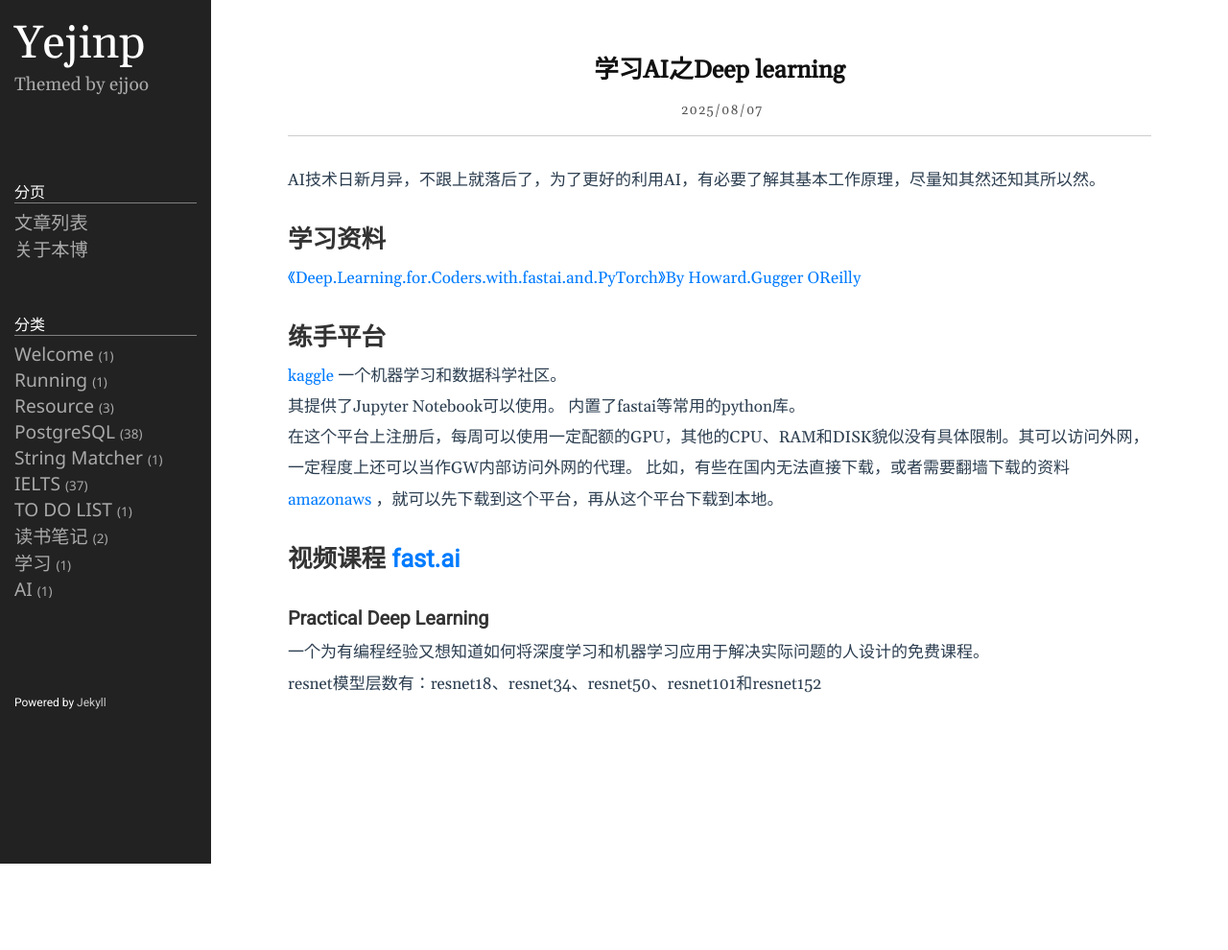
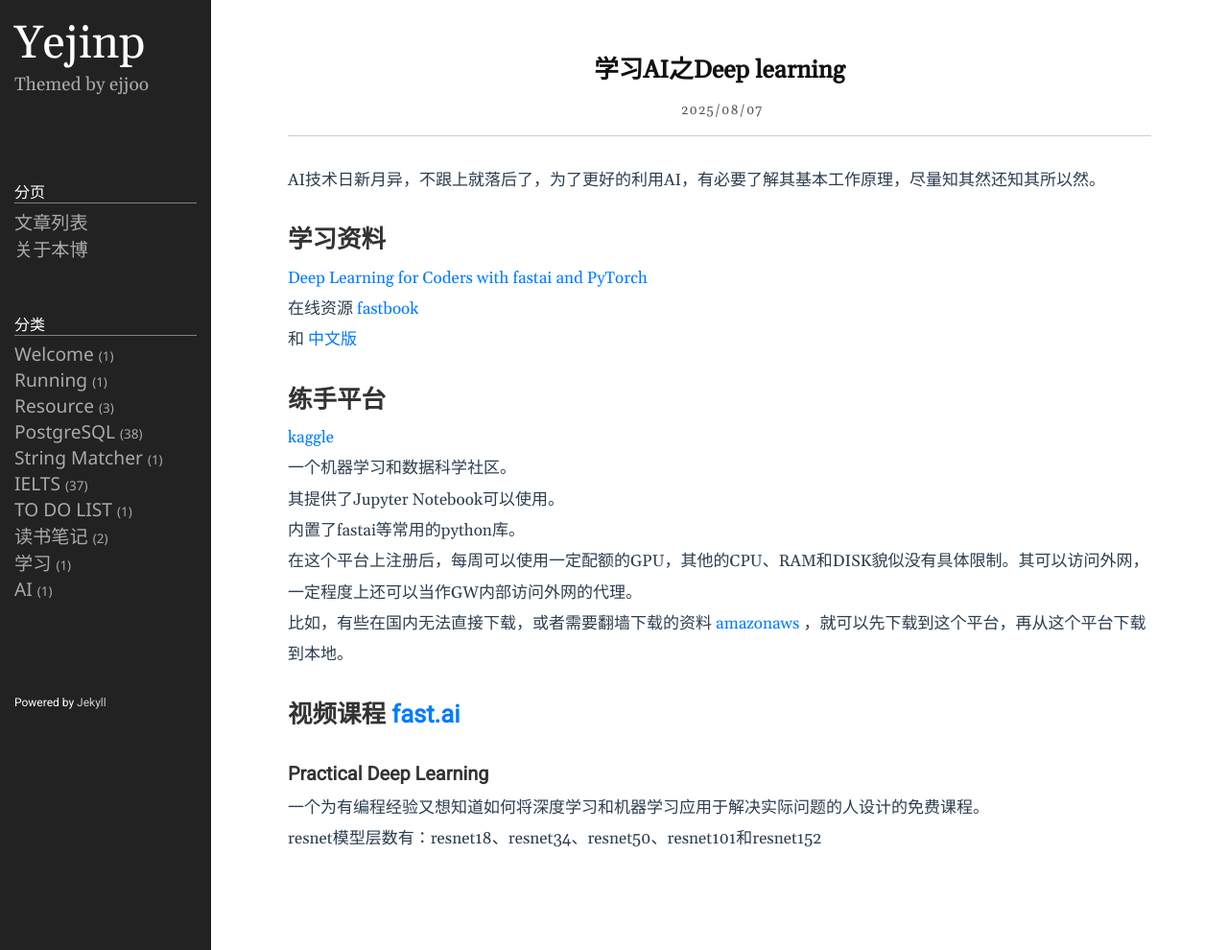
Before and after one commit to yejinp/yejinp.github.io, a Jekyll site: the page built from _posts/2025-08-07-学习AI.markdown, in a window 1280 px wide. Shown: the whole page at 96% size. Built offline with Jekyll 4.4.1, drawn with Linux system fonts in a browser that asks for light colours; before the commit the page ends 900 px from its top, so only the background shows below that.

Commit message:
更新格式

```diff
--- a/_posts/2025-08-07-学习AI.markdown
+++ b/_posts/2025-08-07-学习AI.markdown
@@ -8,19 +8,29 @@ category: AI
 AI技术日新月异，不跟上就落后了，为了更好的利用AI，有必要了解其基本工作原理，尽量知其然还知其所以然。
 
 ## 学习资料
-[《Deep.Learning.for.Coders.with.fastai.and.PyTorch》By Howard.Gugger OReilly](https://www.amazon.com/Deep-Learning-Coders-fastai-PyTorch/dp/1492045527)
+
+[Deep Learning for Coders with fastai and PyTorch](https://www.amazon.com/Deep-Learning-Coders-fastai-PyTorch/dp/1492045527)
+
+在线资源 [fastbook](https://github.com/fastai/fastbook)
+
+和 [中文版](https://github.com/fastai/fastbook/tree/master/translations/cn)
 
 ## 练手平台
+
 [kaggle](https://www.kaggle.com/)
+
 一个机器学习和数据科学社区。
 
 其提供了Jupyter Notebook可以使用。
+
 内置了fastai等常用的python库。
 
 在这个平台上注册后，每周可以使用一定配额的GPU，其他的CPU、RAM和DISK貌似没有具体限制。其可以访问外网，一定程度上还可以当作GW内部访问外网的代理。
+
 比如，有些在国内无法直接下载，或者需要翻墙下载的资料  [amazonaws](https://s3.amazonaws.com/fast-ai-imageclas/oxford-iiit-pet.tgz)  ，就可以先下载到这个平台，再从这个平台下载到本地。
 ## 视频课程 [fast.ai](https://course.fast.ai/)
 ### Practical Deep Learning
+
 一个为有编程经验又想知道如何将深度学习和机器学习应用于解决实际问题的人设计的免费课程。
 
 
```
